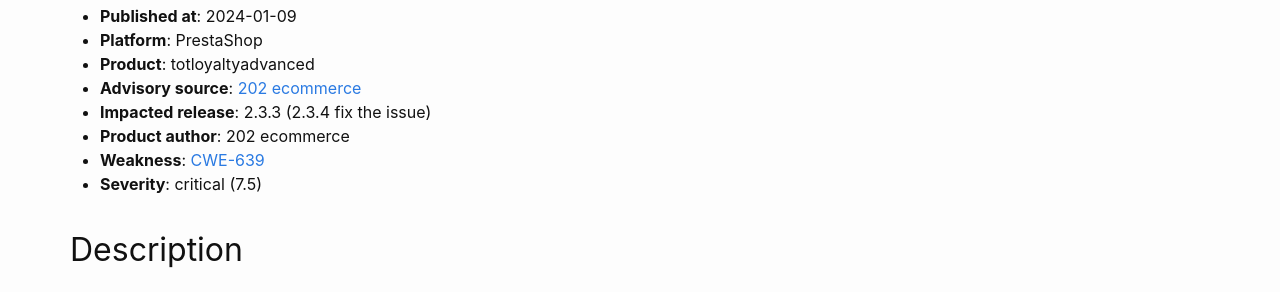
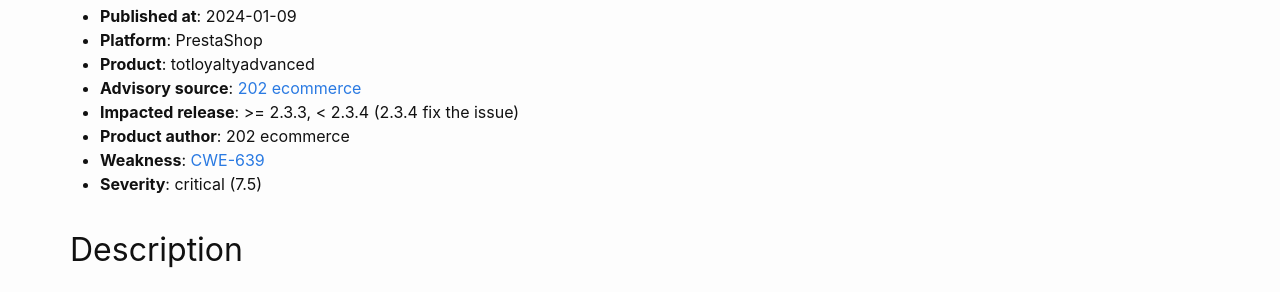
Before and after one commit to friends-of-presta/security-advisories, a Jekyll site: the page built from _posts/2024-01-09-totloyaltyadvanced.md, in a window 1280 px wide and 900 px high, scrolled down 674 px. Shown: the part 158-450 px from the top of the window. Built offline with Jekyll 4.4.1, drawn with Linux system fonts in a browser that asks for light colours.

Commit message:
Update 2024-01-09-totloyaltyadvanced.md

```diff
--- a/_posts/2024-01-09-totloyaltyadvanced.md
+++ b/_posts/2024-01-09-totloyaltyadvanced.md
@@ -19,7 +19,7 @@ In the module "Advanced Loyalty Program: Loyalty Points" (totloyaltyadvanced) fr
 * **Platform**: PrestaShop
 * **Product**:  totloyaltyadvanced
 * **Advisory source**: [202 ecommerce](https://github.com/202ecommerce/security-advisories/security/advisories/GHSA-jp2c-mj65-qpmw)
-* **Impacted release**: 2.3.3 (2.3.4 fix the issue)
+* **Impacted release**: >= 2.3.3, < 2.3.4 (2.3.4 fix the issue)
 * **Product author**: 202 ecommerce
 * **Weakness**: [CWE-639](https://cwe.mitre.org/data/definitions/639.html)
 * **Severity**: critical (7.5)
```
